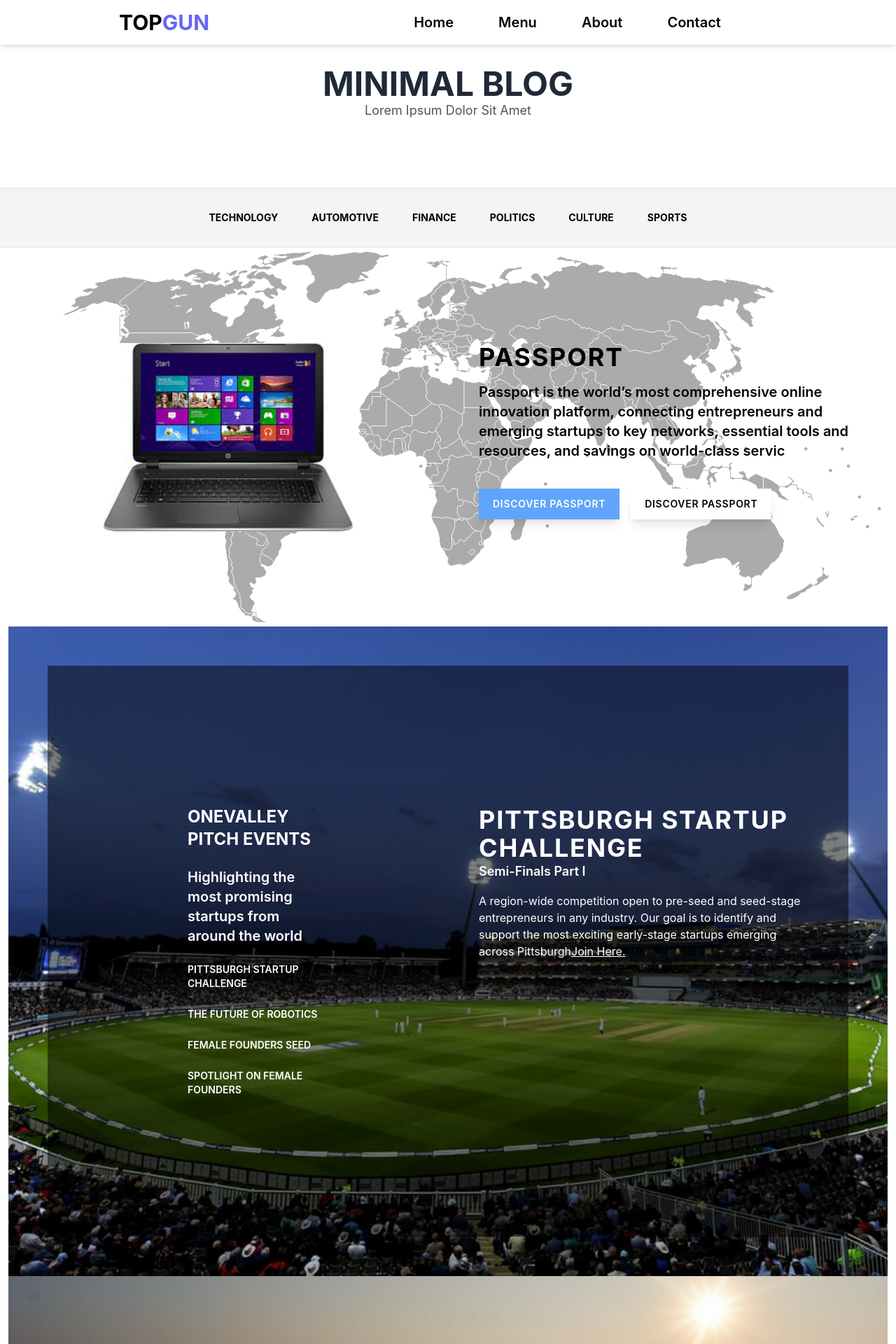
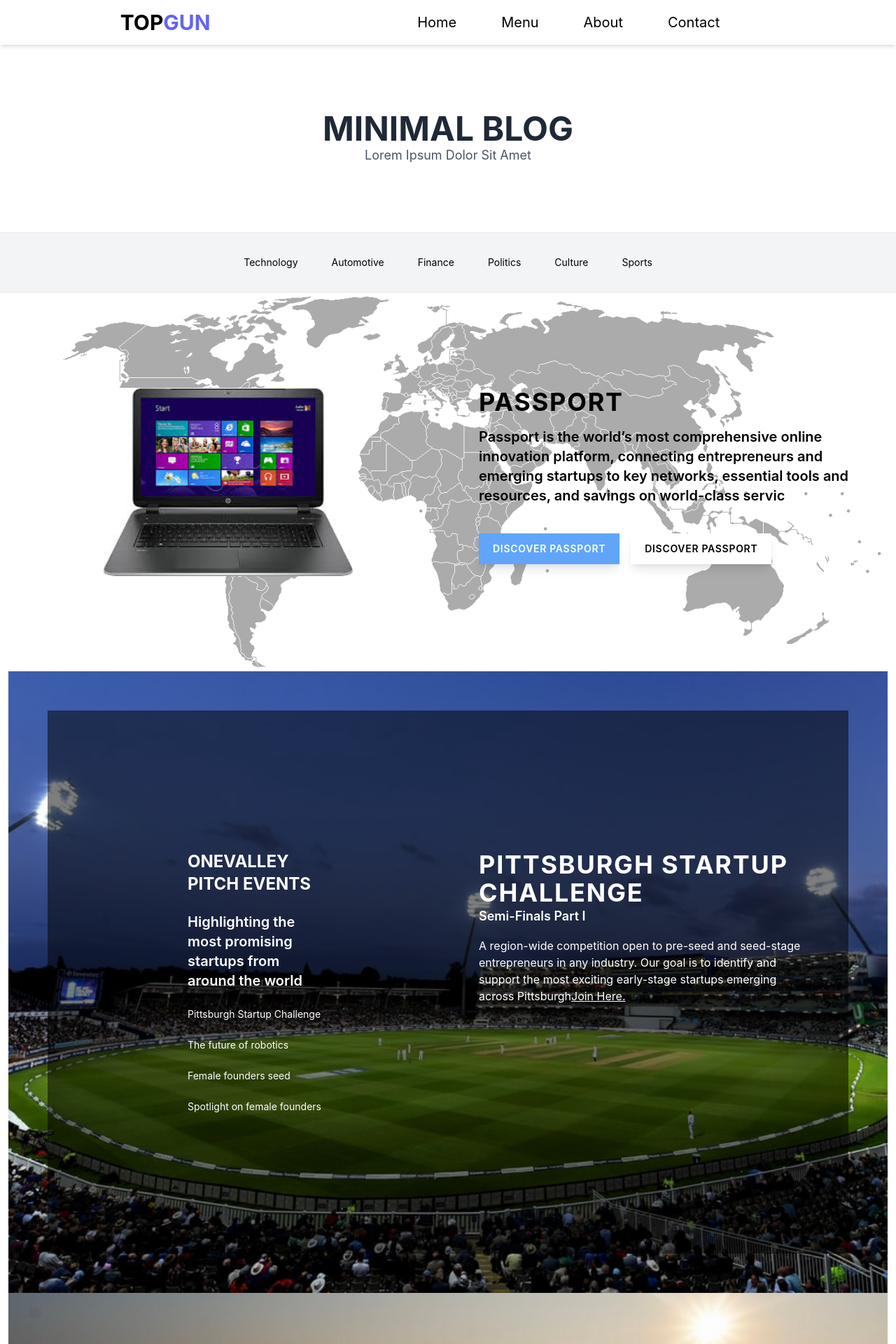
Before and after one commit to sid-player/Top-Gun, a React (Create React App) app: page /Home in a window 1280 px wide. Shown: the top 1920 px of the page at 70% size. Built offline with nearby package versions, Linux system fonts and the light colour scheme.

Commit message:
Nav Button

```diff
--- a/src/Mycomponents/HomeComponents/Header.js
+++ b/src/Mycomponents/HomeComponents/Header.js
@@ -2,14 +2,14 @@
 
 function Header() {
     return (
-        <header className="w-full container mx-auto p-12">
+        <header className="w-full mt-16 container mx-auto p-12">
             <div className="flex flex-col items-center py-12">
-                <a className="font-bold text-gray-800 uppercase hover:text-gray-700 text-5xl" href="/">
+                <button className="font-bold text-gray-800 uppercase hover:text-gray-700 text-5xl">
                     Minimal Blog
-            </a>
+                </button>
                 <p className="text-lg text-gray-600">
                     Lorem Ipsum Dolor Sit Amet
-            </p>
+                </p>
             </div>
         </header>
     )
--- a/src/Mycomponents/HomeComponents/Nav.js
+++ b/src/Mycomponents/HomeComponents/Nav.js
@@ -27,9 +27,9 @@
       className='flex fixed w-screen top-0 justify-between items-center h-16 bg-white text-black shadow-md'
       role='navigation'
     >
-      <a href='/' className='pl-8 text-3xl font-bold mx-auto'>
+      <button className='pl-8 text-3xl font-bold mx-auto'>
         TOP<span className="text-indigo-500">GUN</span>
-      </a>
+      </button>
       <div className='px-4 cursor-pointer md:hidden' onClick={toggle}>
         <svg
           className='w-8 h-8'
@@ -47,18 +47,18 @@
         </svg>
       </div>
       <div className='pr-24 md:block hidden space-x-8 mx-auto text-xl font-semibold'>
-        <a href='/' className='p-4'>
+        <button className='p-4'>
           Home
-        </a>
-        <a href='/' className='p-4'>
+        </button>
+        <button className='p-4'>
           Menu
-        </a>
-        <a href='/' className='p-4'>
+        </button>
+        <button className='p-4'>
           About
-        </a>
-        <a href='/' className='p-4'>
+        </button>
+        <button className='p-4'>
           Contact
-        </a>
+        </button>
       </div>
     </nav>
     <DropDown isOpen={isOpen} toggle={toggle}/>
--- a/src/Mycomponents/HomeComponents/Postnav.js
+++ b/src/Mycomponents/HomeComponents/Postnav.js
@@ -5,12 +5,12 @@
         <nav className="w-full py-4 border-t border-b bg-gray-100">
             <div className= 'w-full flex-grow sm:flex sm:items-center sm:w-auto'>
                 <div className="w-full container mx-auto flex flex-col sm:flex-row items-center justify-center text-sm font-bold uppercase mt-0 px-6 py-2">
-                    <a href="/" className="hover:bg-gray-400 rounded py-2 px-4 mx-2">Technology</a>
-                    <a href="/" className="hover:bg-gray-400 rounded py-2 px-4 mx-2">Automotive</a>
-                    <a href="/" className="hover:bg-gray-400 rounded py-2 px-4 mx-2">Finance</a>
-                    <a href="/" className="hover:bg-gray-400 rounded py-2 px-4 mx-2">Politics</a>
-                    <a href="/" className="hover:bg-gray-400 rounded py-2 px-4 mx-2">Culture</a>
-                    <a href="/" className="hover:bg-gray-400 rounded py-2 px-4 mx-2">Sports</a>
+                    <button className="hover:bg-gray-400 rounded py-2 px-4 mx-2">Technology</button>
+                    <button className="hover:bg-gray-400 rounded py-2 px-4 mx-2">Automotive</button>
+                    <button className="hover:bg-gray-400 rounded py-2 px-4 mx-2">Finance</button>
+                    <button className="hover:bg-gray-400 rounded py-2 px-4 mx-2">Politics</button>
+                    <button className="hover:bg-gray-400 rounded py-2 px-4 mx-2">Culture</button>
+                    <button className="hover:bg-gray-400 rounded py-2 px-4 mx-2">Sports</button>
                 </div>
             </div>
         </nav >
--- a/src/Mycomponents/HomeComponents/Section.js
+++ b/src/Mycomponents/HomeComponents/Section.js
@@ -26,18 +26,18 @@
                                 </p>
                             </div>
                             <div className="my-4 sm:mt-6 space-x-4">
-                                <a className="inline-block px-2 md:px-5 py-3 hover:bg-white hover:text-black hover:-translate-y-0.5
+                                <button className="inline-block px-2 md:px-5 py-3 hover:bg-white hover:text-black hover:-translate-y-0.5
                                 focus:ring-blue-500 focus:ring-opacity-50 focus:outline-none focus:ring focus:ring-offset-2
                                 active:bg-blue-600 bg-blue-400 text-white uppercase tracking-wider font-semibold md:text-sm text-xs
-                                text-white shadow-lg sm:text-base" href="/">
+                                text-white shadow-lg sm:text-base">
                                     Discover passport
-                                </a>
-                                <a className="inline-block px-2 md:px-5 py-3 hover:bg-blue-400 hover:text-white hover:-translate-y-0.5
+                                </button>
+                                <button className="inline-block px-2 md:px-5 py-3 hover:bg-blue-400 hover:text-white hover:-translate-y-0.5
                                 focus:ring-blue-500 focus:ring-opacity-50 focus:outline-none focus:ring focus:ring-offset-2
                                 active:bg-blue-600 bg-white text-black uppercase tracking-wider font-semibold md:text-sm shadow-lg text-xs
-                                sm:text-base border-gray" href="/">
+                                sm:text-base border-gray">
                                     Discover passport
-                                </a>
+                                </button>
                             </div>
                         </div>
                     </div>
@@ -52,10 +52,10 @@
                                 Highlighting the most promising startups from around the world
                             </h2>
                             <ul className=" uppercase text-white space-y-6 font-semibold text-sm md:text-md">
-                                <li><a href="/">Pittsburgh Startup Challenge</a></li>
-                                <li><a href="/">The future of robotics</a></li>
-                                <li><a href="/">Female founders seed</a></li>
-                                <li><a href="/">Spotlight on female founders</a></li>
+                                <li><button>Pittsburgh Startup Challenge</button></li>
+                                <li><button>The future of robotics</button></li>
+                                <li><button>Female founders seed</button></li>
+                                <li><button>Spotlight on female founders</button></li>
                             </ul>
                         </div>
                         <div className="md:m-24 md:p-20 md:px-10 space-y-4 mt-14">
@@ -68,9 +68,9 @@
                             <div>
                                 <p className="text-md text-white">
                                     A region-wide competition open to pre-seed and seed-stage entrepreneurs in any industry. Our goal is to identify and support the most exciting early-stage startups emerging across Pittsburgh
-                                    <a href="/" className="hover:text-black underline">
+                                    <button className="hover:text-black underline">
                                         Join Here.
-                                    </a>
+                                    </button>
                                 </p>
                             </div>
                         </div>
@@ -85,11 +85,11 @@
                               through democratizing and decentralizing access to resources and support networks so that together we build an
                               innovation community with diversity, love, and action at its core.</p></div>
                             <div className="mt-4 sm:mt-6">
-                                <a className="inline-block px-5 py-3 hover:bg-white hover:text-black hover:-translate-y-0.5 focus:ring-blue-500
+                                <button className="inline-block px-5 py-3 hover:bg-white hover:text-black hover:-translate-y-0.5 focus:ring-blue-500
                                 focus:ring-opacity-50 focus:outline-none focus:ring focus:ring-offset-2 active:bg-blue-600 bg-blue-400
-                                text-white uppercase tracking-wider font-semibold text-xs md:text-sm text-white shadow-lg sm:text-base" href="/">
+                                text-white uppercase tracking-wider font-semibold text-xs md:text-sm text-white shadow-lg sm:text-base">
                                     Learn more
-                                </a>
+                                </button>
                             </div>
                         </div>
                     </div>
--- a/src/Mycomponents/LandingComponents/Header.js
+++ b/src/Mycomponents/LandingComponents/Header.js
@@ -17,7 +17,7 @@
       <nav id="header" className="w-screen text-white" style={style}>
         <div className="w-screen container mx-auto flex flex-wrap items-center justify-between mt-0 py-2" >
           <div className="pl-4 flex items-center">
-            <Link to="/#" className="toggleColour text-white no-underline hover:no-underline font-bold text-2xl lg:text-4xl" >
+            <Link to="/" className="toggleColour text-white no-underline hover:no-underline font-bold text-2xl lg:text-4xl" >
               <svg className="h-8 fill-current inline" xmlns="http://www.w3.org/2000/svg" viewBox="0 0 512.005 512.005" >
                 <rect fill="#2a2a31" x="16.539" y="425.626" width="479.767" height="50.502" transform="matrix(1,0,0,1,0,0)" />
                 <path className="plane-take-off" d=" M 510.7 189.151 C 505.271 168.95 484.565 156.956 464.365 162.385 L 330.156 198.367 L 155.924 35.878 L 107.19 49.008 L 211.729 230.183 L 86.232 263.767 L 36.614 224.754 L 0 234.603 L 45.957 314.27 L 65.274 347.727 L 105.802 336.869 L 240.011 300.886 L 349.726 271.469 L 483.935 235.486 C 504.134 230.057 516.129 209.352 510.7 189.151 Z " />
@@ -33,31 +33,37 @@
               </svg>
             </button>
           </div>
-          <div id="nav-content" className={`mx-3 w-screen flex-grow lg:flex lg:items-center lg:w-auto  mt-2 lg:mt-0 bg-white lg:bg-transparent text-black p-4 lg:p-0 z-20 ${sidebar ? "" : "hidden" }`} >
+          <div id="nav-content" className={`mx-3 w-screen flex-grow lg:flex lg:items-center lg:w-auto  mt-2 lg:mt-0 bg-gray-100 lg:bg-transparent text-black p-4 lg:p-0 z-20 ${sidebar ? "" : "hidden" }`} >
             <ul className="list-reset lg:flex justify-end flex-1 items-center">
               <li className="font-bold mr-3">
                 <Link to="/" onClick={() => { setSidebar(!sidebar) }} className="inline-block text-black no-underline hover:text-gray-800 hover:text-underline py-2 px-4" >
+                  <button id="navAction" className="lg:mx-0 hover:bg-white text-gray-800 font-bold rounded-md py-2 px-4 hover:shadow opacity-75 focus:outline-none focus:shadow-outline transform transition hover:scale-105 duration-100 ease-in-out" >
                     Home
+                  </button>
                 </Link>
               </li>
               <li className="font-bold mr-3">
-                <Link to="/About" onClick={() => { setSidebar(!sidebar) }} className="inline-block py-2 px-4 text-black no-underline" >
+                <Link to="/About" onClick={() => { setSidebar(!sidebar) }} className="inline-block text-black no-underline hover:text-gray-800 hover:text-underline py-2 px-4" >
+                  <button id="navAction" className="mx-auto lg:mx-0 hover:bg-white text-gray-800 font-bold rounded-md py-2 px-4 hover:shadow opacity-75 focus:outline-none focus:shadow-outline transform transition hover:scale-105 duration-100 ease-in-out" >
                     About
+                  </button>
                 </Link>
               </li>
               <li className="mr-3">
                 <Link to="/Login" onClick={() => { setSidebar(!sidebar) }} className="inline-block text-black no-underline hover:text-gray-800 hover:text-underline py-2 px-4" >
-                  <button id="navAction" className="mx-auto lg:mx-0 hover:underline bg-white text-gray-800 font-bold rounded-full mt-4 lg:mt-0 py-2 px-4 shadow opacity-75 focus:outline-none focus:shadow-outline transform transition hover:scale-105 duration-1000 ease-in-out" >
+                  <button id="navAction" className="mx-auto lg:mx-0 hover:bg-white text-gray-800 font-bold rounded-md py-2 px-4 hover:shadow opacity-75 focus:outline-none focus:shadow-outline transform transition hover:scale-105 duration-100 ease-in-out" >
                     Log-in
                   </button>
                 </Link>
               </li>
-            </ul>
+              <li className="mr-3">
                 <Link to="/Signup" onClick={() => { setSidebar(!sidebar) }} className="mr-8 inline-block text-black no-underline hover:text-gray-800 hover:text-underline py-2 px-4" >
-              <button id="navAction" className="mx-auto lg:mx-0 hover:underline bg-white text-gray-800 font-bold rounded-full mt-4 lg:mt-0 py-2 px-4 shadow opacity-75 focus:outline-none focus:shadow-outline transform transition hover:scale-105 duration-1000 ease-in-out" >
+                  <button id="navAction" className="mx-auto lg:mx-0 hover:bg-white text-gray-800 font-bold rounded-md py-2 px-4 hover:shadow opacity-75 focus:outline-none focus:shadow-outline transform transition hover:scale-105 duration-100 ease-in-out" >
                     Sign-up
                   </button>
                 </Link>
+              </li>
+            </ul>
           </div>
         </div>
         <hr className="opacity-30 my-0 py-0" />
```
Also changed, not shown: src/Mycomponents/HomeComponents/BottomSection.js (+9 -9 lines), src/Mycomponents/HomeComponents/DropDown.js (+8 -8 lines), src/Mycomponents/HomeComponents/Footer.js (+38 -39 lines), src/Mycomponents/LandingComponents/Footer.js (+24 -27 lines). Lines whose indentation alone changed are shown as unchanged.
